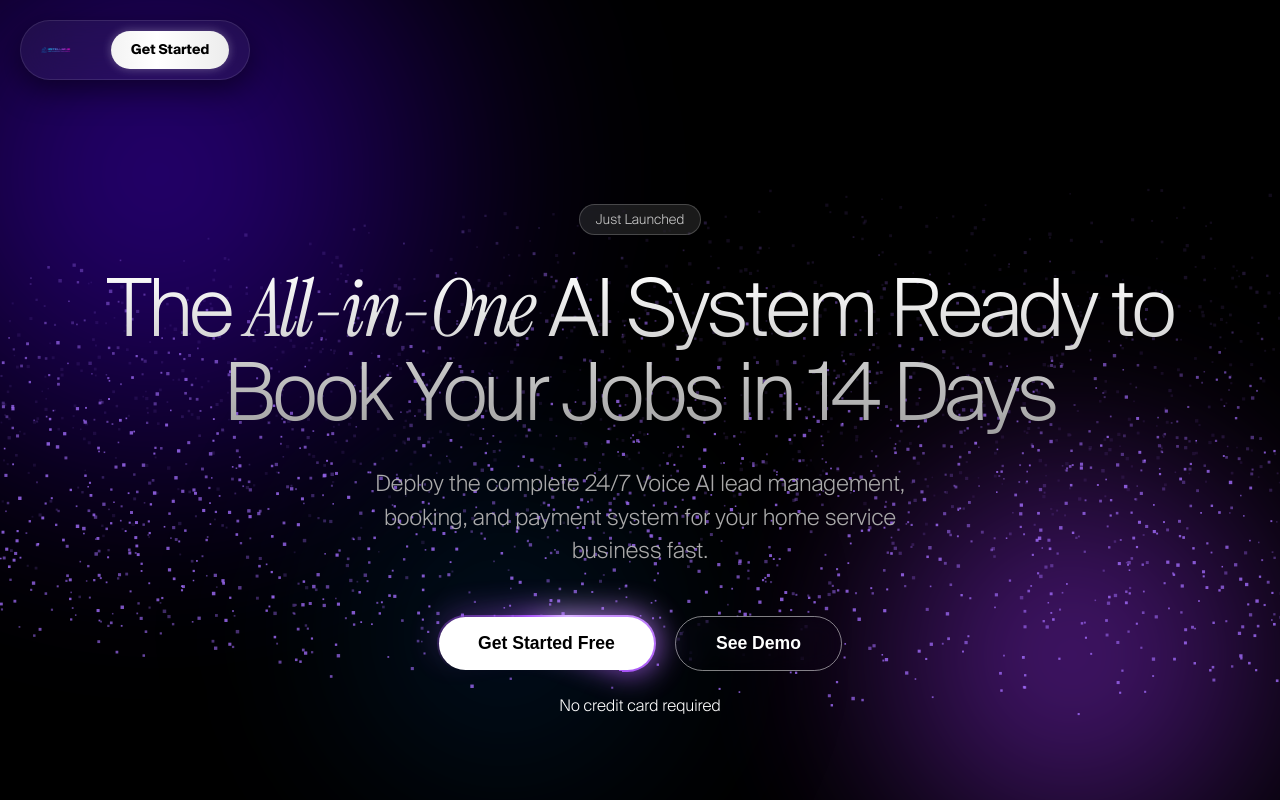
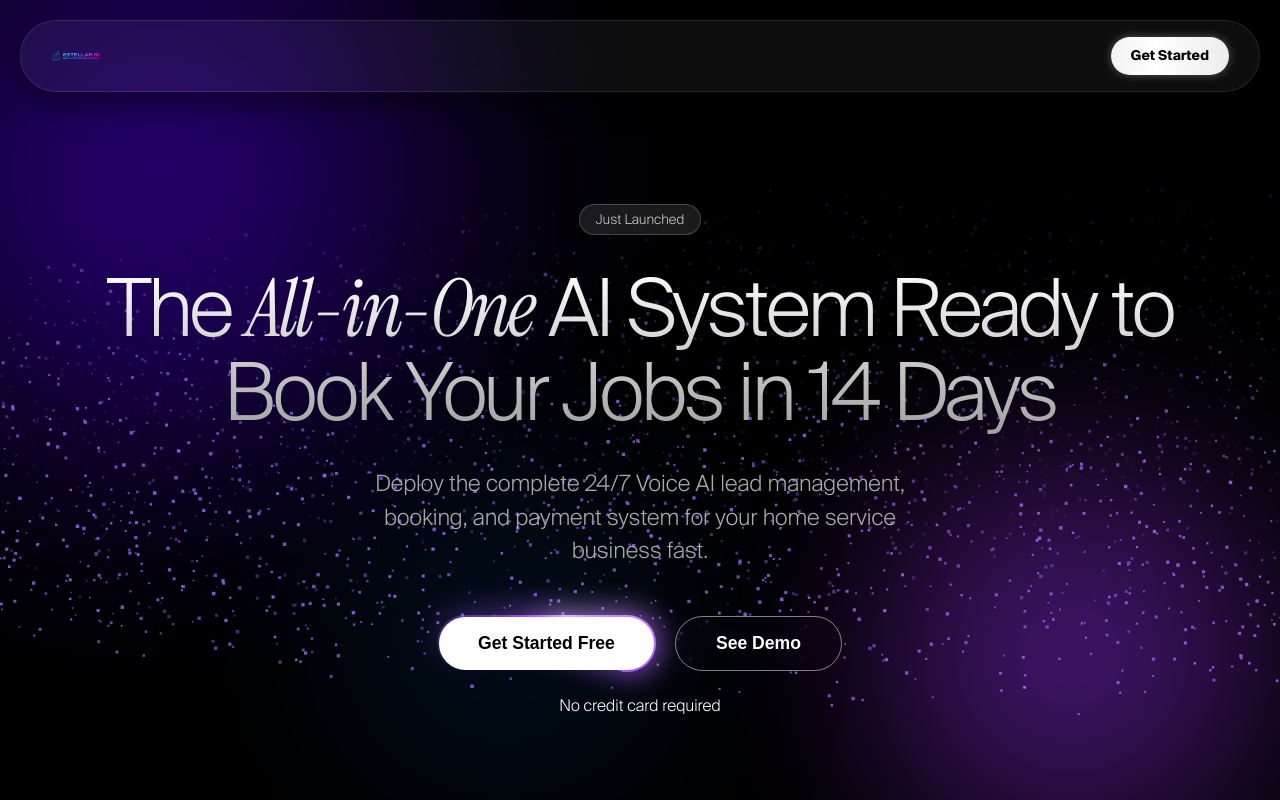
Before and after one commit to HeisenMike/EstellarAI, a React (Vite) app: page / in a window 1280 px wide. Shown: the top 800 px of the page. Built offline with nearby package versions, Linux system fonts and the light colour scheme.

Commit message:
Update styles and content

```diff
--- a/src/components/Navbar.module.css
+++ b/src/components/Navbar.module.css
@@ -2,12 +2,10 @@
     position: fixed;
     top: 20px;
     left: 20px;
-    /* Aligned to left */
-    transform: none;
-    /* Removed centering */
+    right: 20px;
+    /* Spans across */
     width: auto;
-    /* min-width: 400px; Removed min-width to fit content */
-    padding: 10px 20px;
+    padding: 10px 30px;
     background: rgba(255, 255, 255, 0.05);
     backdrop-filter: blur(20px);
     -webkit-backdrop-filter: blur(20px);
@@ -15,18 +13,21 @@
     border-radius: 50px;
     border: 1px solid rgba(255, 255, 255, 0.1);
     box-shadow: 0 10px 30px rgba(0, 0, 0, 0.5);
+    display: flex;
+    justify-content: center;
 }
 
 .container {
     display: flex;
     justify-content: space-between;
     align-items: center;
-    gap: 40px;
+    width: 100%;
+    /* Ensure container fills the navbar */
 }
 
 .logoImage {
-    height: 30px;
-    /* Adjust based on logo aspect ratio */
+    height: 50px;
+    /* Bigger logo */
     width: auto;
     display: block;
 }
```
